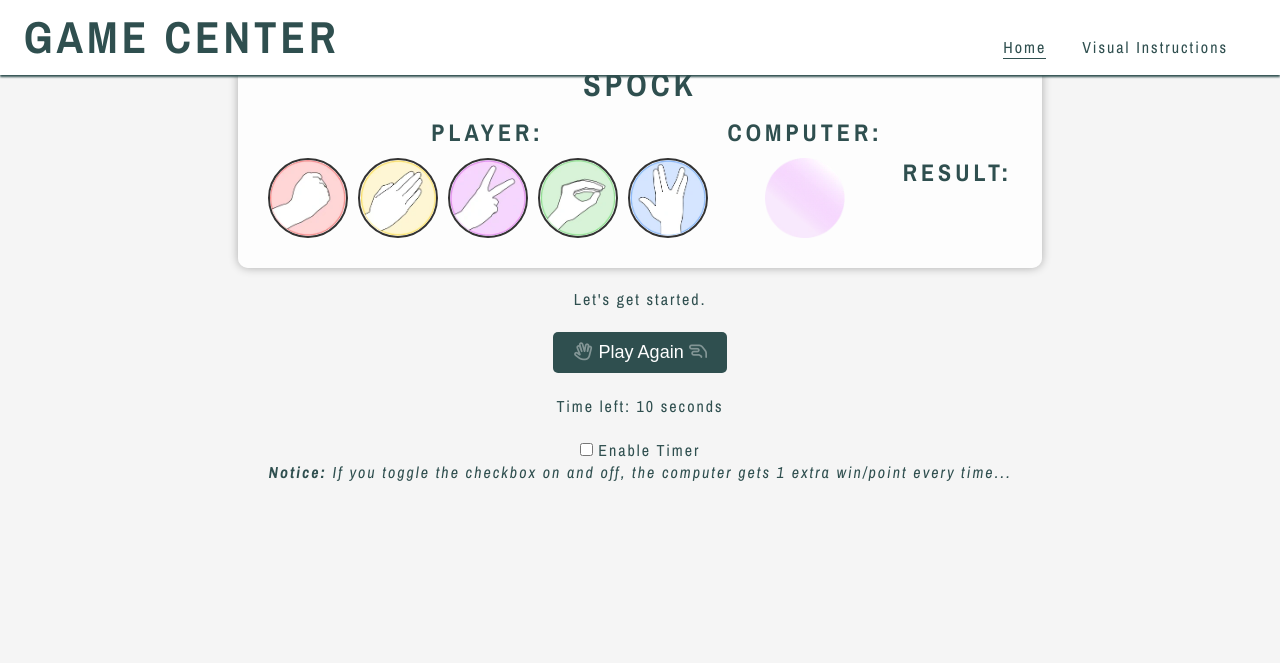
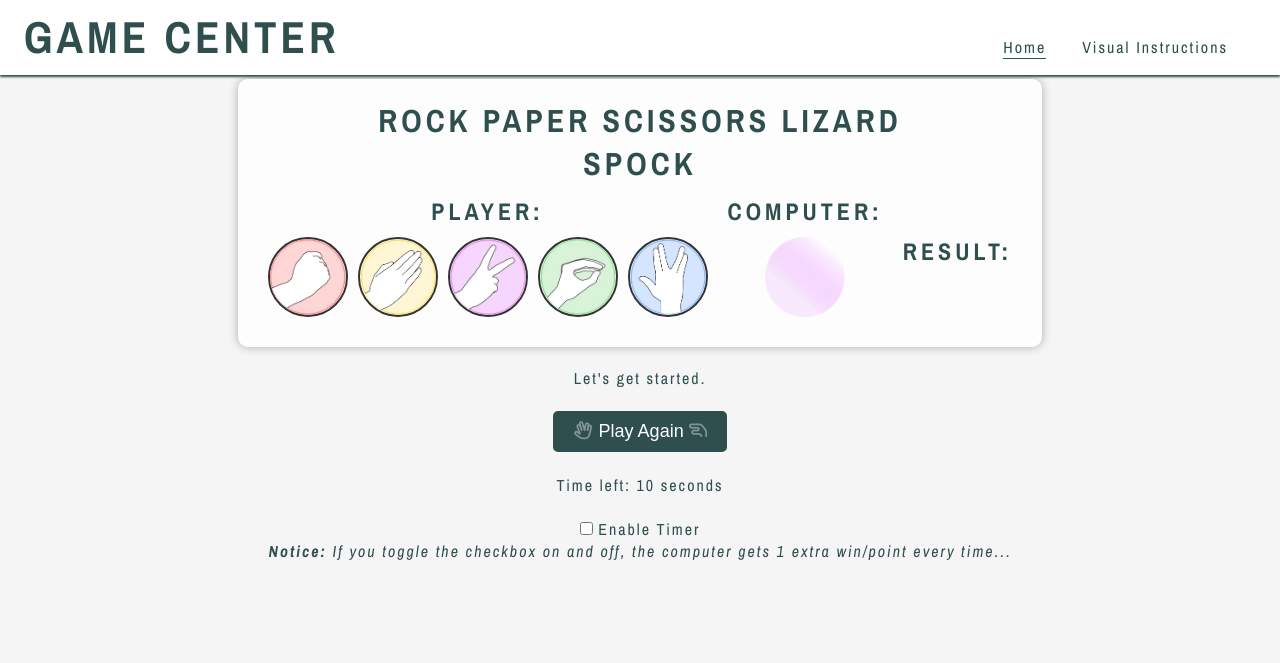
Before and after one commit to OV00VO/rpsls, a plain HTML site: page index.html in a window 1280 px wide. Shown: the top 663 px of the page. Drawn offline with nearby package versions, Linux system fonts and the light colour scheme.

Commit message:
Update style.css
Add margin to container.

```diff
--- a/assets/css/style.css
+++ b/assets/css/style.css
@@ -308,6 +308,7 @@ button:hover {
 }
 
 #container {
+    margin-top: 79px;
     text-align: center;
 }
 
```
